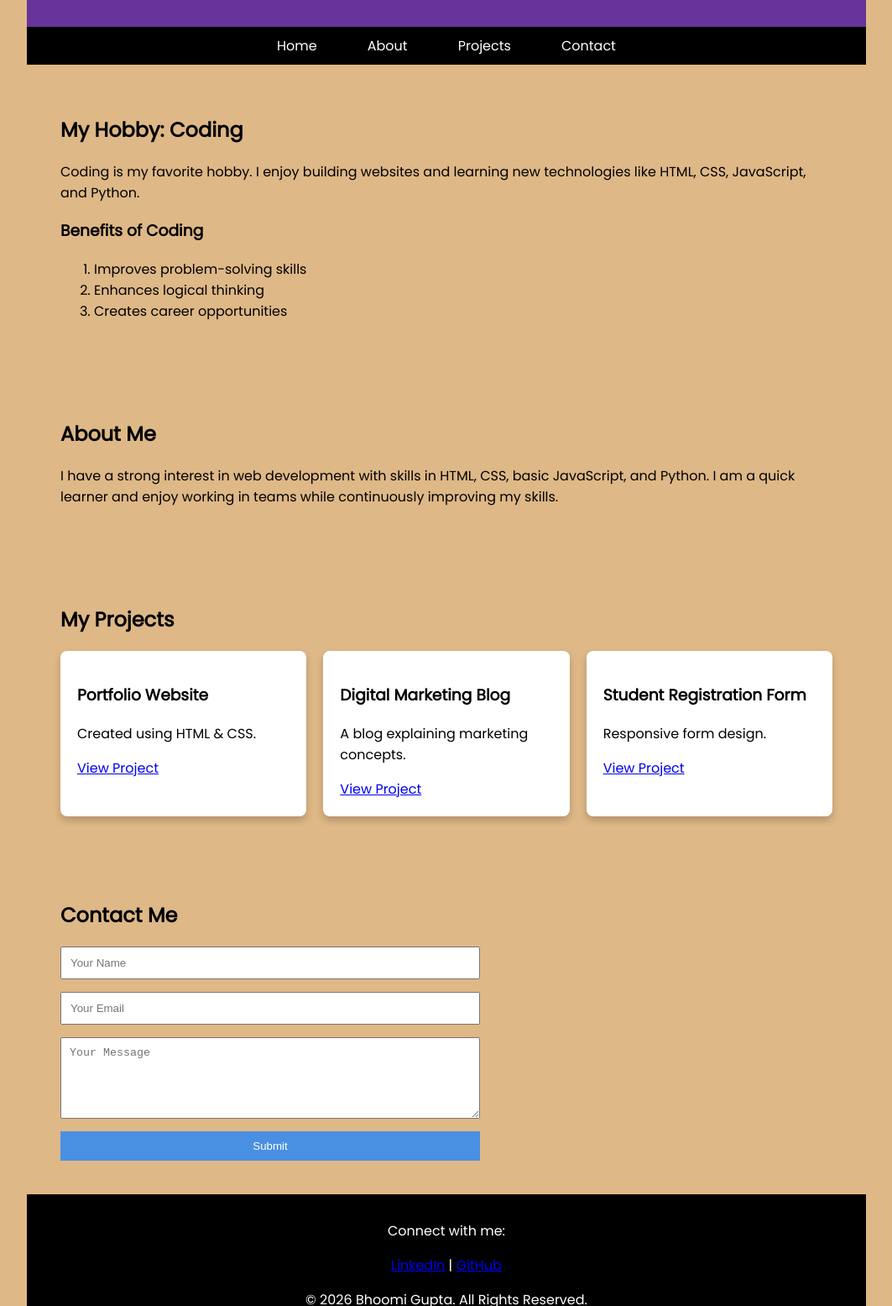
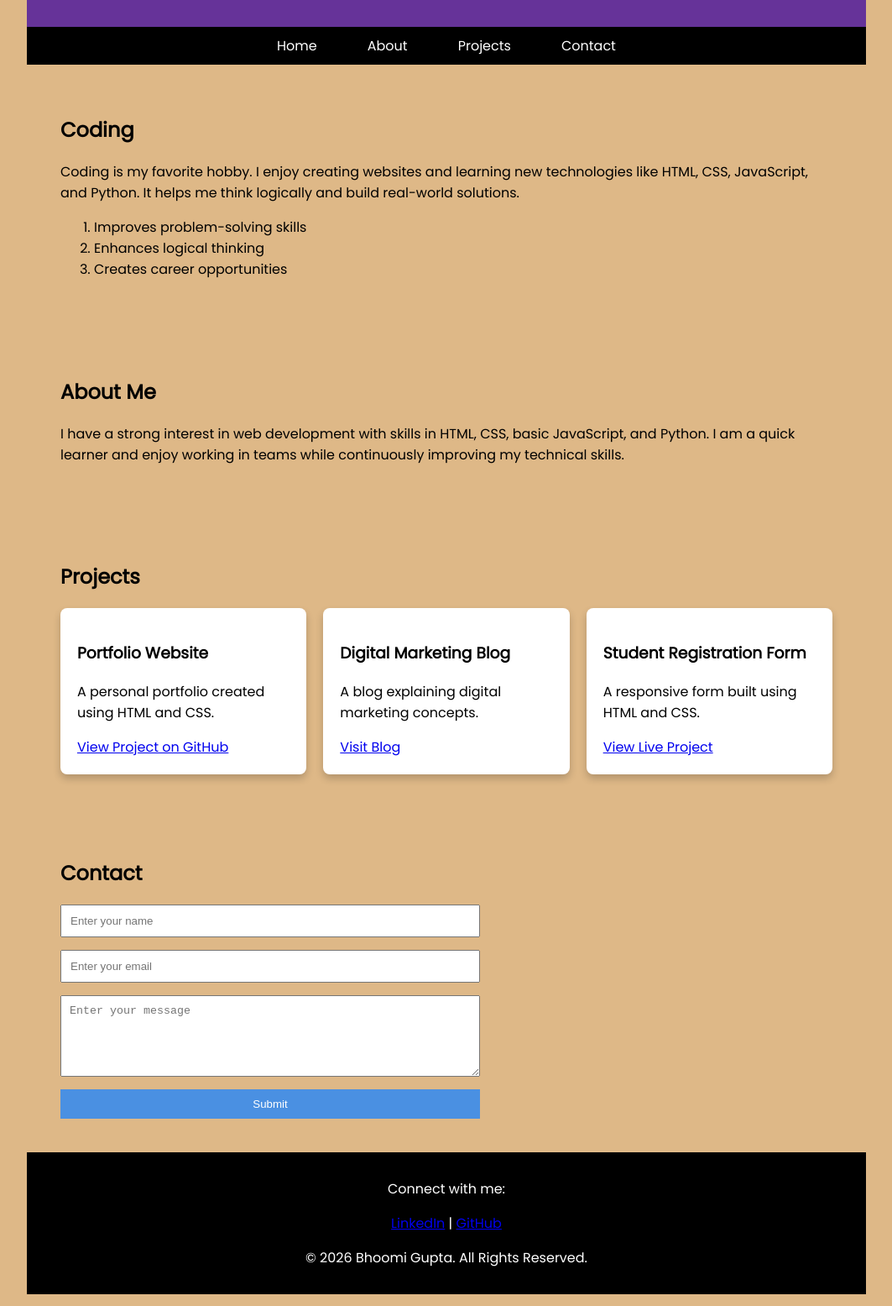
Before and after one commit to bhoomigupta1124-art/html-css-project-1, a plain HTML site: page index.html in a window 1280 px wide. Shown: the part 140-1695 px from the top of the page at 84% size, without its empty margins (108-1171 px from the left). Drawn offline with Linux system fonts and the light colour scheme.

Commit message:
Add README for portfolio website project
Updated content and structure of the portfolio website, including improved project descriptions and links.

```diff
--- a/index.html
+++ b/index.html
@@ -14,13 +14,13 @@
 
 <body>
 
-<!-- Header -->
+<!-- ===== HEADER ===== -->
 <header>
     <h1>Bhoomi Gupta</h1>
     <p>Web Developer | BCA Student</p>
 </header>
 
-<!-- Navigation -->
+<!-- ===== NAVIGATION ===== -->
 <nav>
     <ul>
         <li><a href="#home">Home</a></li>
@@ -30,16 +30,18 @@
     </ul>
 </nav>
 
-<!-- Home Section -->
+<!-- ===== HOME SECTION ===== -->
 <section id="home">
-    <h2>My Hobby: Coding</h2>
+    <!-- As per instruction: ONLY h2 (no prefix text) -->
+    <h2>Coding</h2>
 
     <p>
-        Coding is my favorite hobby. I enjoy building websites and learning new
-        technologies like HTML, CSS, JavaScript, and Python.
+        Coding is my favorite hobby. I enjoy creating websites and learning
+        new technologies like HTML, CSS, JavaScript, and Python.
+        It helps me think logically and build real-world solutions.
     </p>
 
-    <h3>Benefits of Coding</h3>
+    <!-- Ordered list WITHOUT extra heading -->
     <ol>
         <li>Improves problem-solving skills</li>
         <li>Enhances logical thinking</li>
@@ -47,60 +49,69 @@
     </ol>
 </section>
 
-<!-- About Section -->
+<!-- ===== ABOUT SECTION ===== -->
 <section id="about">
     <h2>About Me</h2>
     <p>
         I have a strong interest in web development with skills in HTML, CSS,
         basic JavaScript, and Python. I am a quick learner and enjoy working
-        in teams while continuously improving my skills.
+        in teams while continuously improving my technical skills.
     </p>
 </section>
 
-<!-- Projects Section -->
+<!-- ===== PROJECTS SECTION ===== -->
 <section id="projects">
-    <h2>My Projects</h2>
+    <h2>Projects</h2>
 
     <div class="project-container">
 
+        <!-- Project 1 -->
         <div class="project-card">
             <h3>Portfolio Website</h3>
-            <p>Created using HTML & CSS.</p>
-            <a href="#">View Project</a>
+            <p>A personal portfolio created using HTML and CSS.</p>
+            <a href="https://github.com/your-username/portfolio-website" target="_blank">
+                View Project on GitHub
+            </a>
         </div>
 
+        <!-- Project 2 -->
         <div class="project-card">
             <h3>Digital Marketing Blog</h3>
-            <p>A blog explaining marketing concepts.</p>
-            <a href="#">View Project</a>
+            <p>A blog explaining digital marketing concepts.</p>
+            <a href="https://example.com/digital-marketing-blog" target="_blank">
+                Visit Blog
+            </a>
         </div>
 
+        <!-- Project 3 -->
         <div class="project-card">
             <h3>Student Registration Form</h3>
-            <p>Responsive form design.</p>
-            <a href="#">View Project</a>
+            <p>A responsive form built using HTML and CSS.</p>
+            <a href="https://example.com/student-form" target="_blank">
+                View Live Project
+            </a>
         </div>
 
     </div>
 </section>
 
-<!-- Contact Section -->
+<!-- ===== CONTACT SECTION ===== -->
 <section id="contact">
-    <h2>Contact Me</h2>
+    <h2>Contact</h2>
 
     <form>
-        <input type="text" placeholder="Your Name" required>
-        <input type="email" placeholder="Your Email" required>
-        <textarea rows="5" placeholder="Your Message" required></textarea>
+        <input type="text" placeholder="Enter your name" required>
+        <input type="email" placeholder="Enter your email" required>
+        <textarea rows="5" placeholder="Enter your message" required></textarea>
         <button type="submit">Submit</button>
     </form>
 </section>
 
-<!-- Footer -->
+<!-- ===== FOOTER ===== -->
 <footer>
     <p>Connect with me:</p>
-    <a href="#">LinkedIn</a> |
-    <a href="#">GitHub</a>
+    <a href="https://www.linkedin.com/" target="_blank">LinkedIn</a> |
+    <a href="https://github.com/" target="_blank">GitHub</a>
 
     <p>© 2026 Bhoomi Gupta. All Rights Reserved.</p>
 </footer>
```
